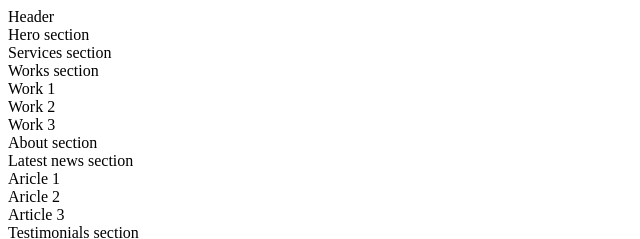
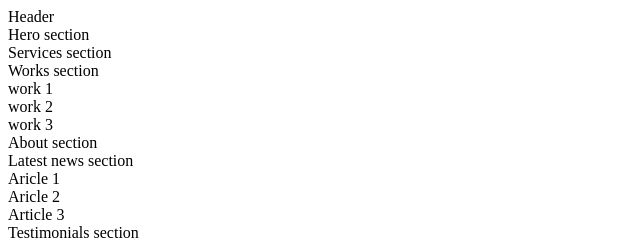
Before and after one commit to Yosrahabouria/alx-frontend, a plain HTML site: page 0x00-html_advanced/6-index.html in a window 1280 px wide. Shown: the top 239 px of the page, 0-640 px from the left. Drawn offline with Linux system fonts and the light colour scheme.

Commit message:
Update 6-index.html

```diff
--- a/0x00-html_advanced/6-index.html
+++ b/0x00-html_advanced/6-index.html
@@ -15,9 +15,9 @@
 		<section>Hero section</section>
 		<section>Services section</section>
 		<section>Works section
-			<article>Work 1</article>
-			<article>Work 2</article>
-			<article>Work 3</article>
+			<article>work 1</article>
+			<article>work 2</article>
+			<article>work 3</article>
 		</section>
 		<section>About section</section>
 		<section>Latest news section
```
